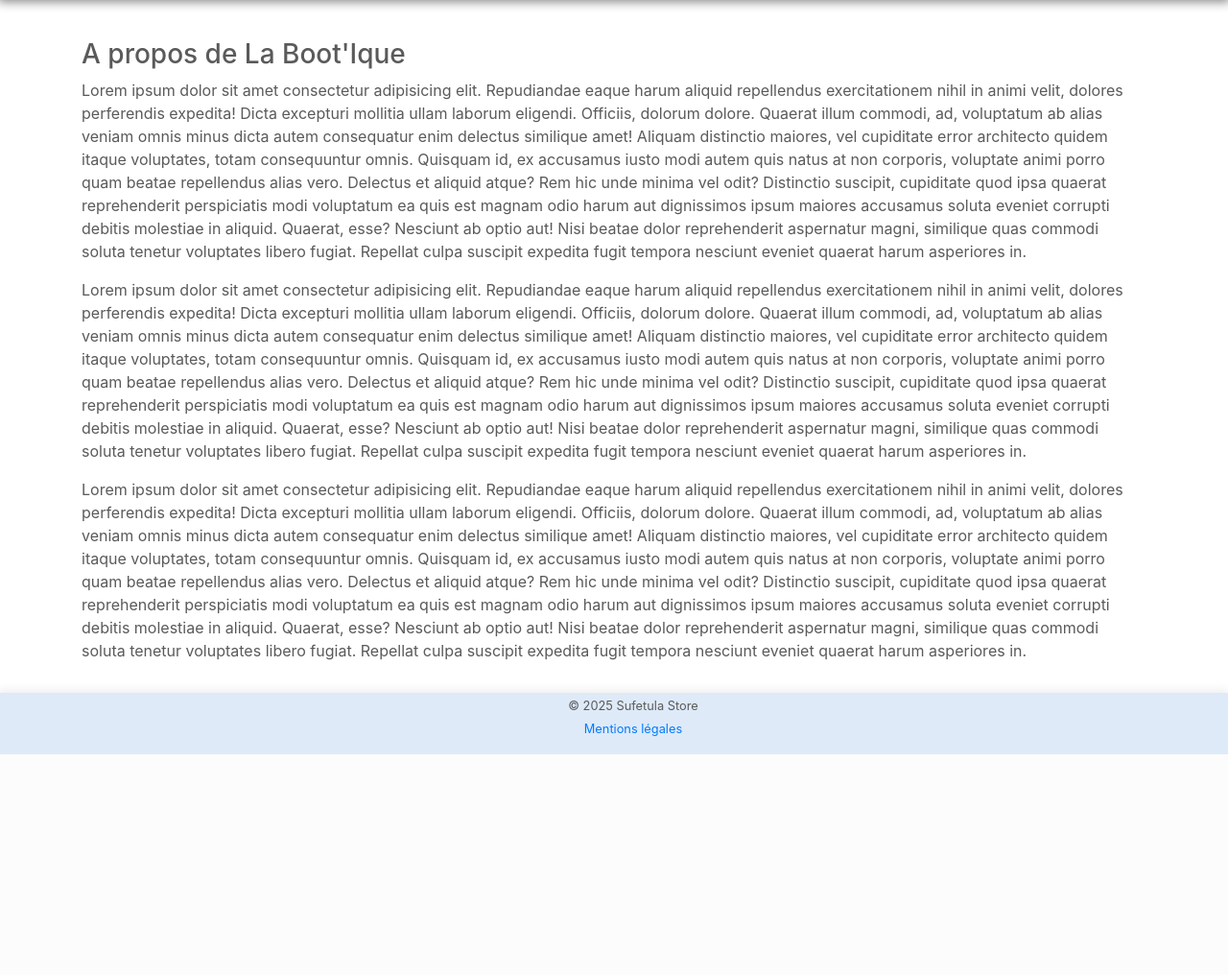
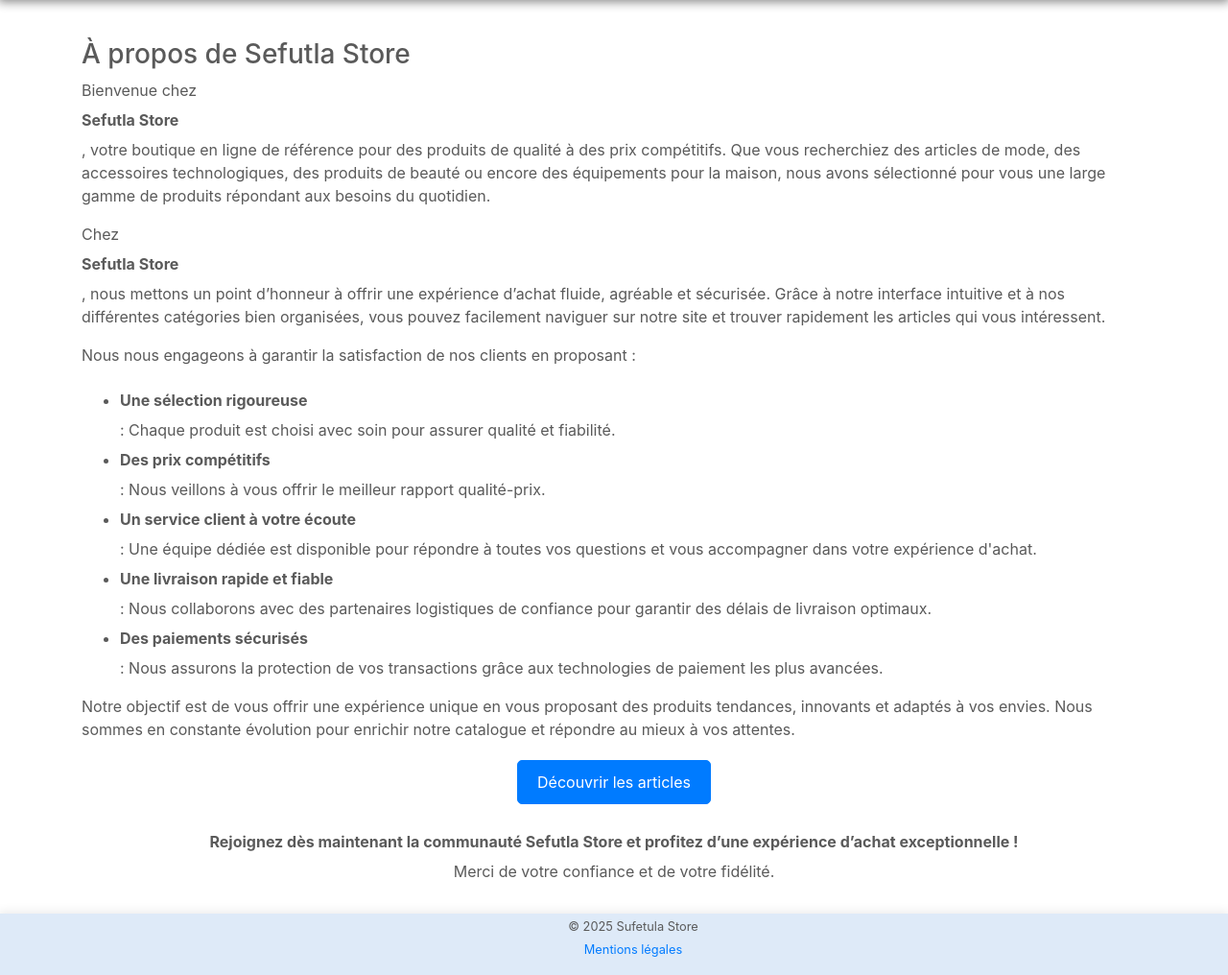
Before and after one commit to Baha-Bouazizi/E-Commerce-With-Symfony, a Symfony app: template templates/home/about.html.twig in a window 1280 px wide. Shown: the part 56-1072 px from the top of the page at 96% size. Before the commit the page ends 842 px from the top, so only its background shows below. Run offline with Twig, Linux system fonts and the light colour scheme; the template is opened without the code that fills it, so the values that code supplies are empty; some libraries are stand-ins or nearby versions.

Commit message:
Modification des images de la page d'accueil et mise à jour du contenu de 'À propos'

```diff
--- a/templates/base.html.twig
+++ b/templates/base.html.twig
@@ -6,7 +6,7 @@
     <meta name="description" content="Une boutique géniale, avec pleins d'articles géniaux et beau et tout...">
     <meta name="author" content="Mark Otto, Jacob Thornton, and Bootstrap contributors">
     <meta name="generator" content="Jekyll v4.1.1">
-    <title>{% block title %}La boot'ique{% endblock %}</title>
+    <title>{% block title %}Sefutla Store{% endblock %}</title>
 
     <link href="{{asset('assets/css/bootstrap.min.css')}}" rel="stylesheet">
     <link href="{{asset('assets/css/carousel.css')}}" rel="stylesheet">
--- a/templates/home/about.html.twig
+++ b/templates/home/about.html.twig
@@ -1,26 +1,36 @@
 {% extends 'base.html.twig' %}
 
 {% block body %}
-<h3>A propos de La Boot'Ique</h3>
+<h3>À propos de Sefutla Store</h3>
 <p>
-    Lorem ipsum dolor sit amet consectetur adipisicing elit. Repudiandae eaque harum aliquid repellendus exercitationem nihil in animi velit, dolores perferendis expedita! Dicta excepturi mollitia ullam laborum eligendi. Officiis, dolorum dolore.
-    Quaerat illum commodi, ad, voluptatum ab alias veniam omnis minus dicta autem consequatur enim delectus similique amet! Aliquam distinctio maiores, vel cupiditate error architecto quidem itaque voluptates, totam consequuntur omnis.
-    Quisquam id, ex accusamus iusto modi autem quis natus at non corporis, voluptate animi porro quam beatae repellendus alias vero. Delectus et aliquid atque? Rem hic unde minima vel odit?
-    Distinctio suscipit, cupiditate quod ipsa quaerat reprehenderit perspiciatis modi voluptatum ea quis est magnam odio harum aut dignissimos ipsum maiores accusamus soluta eveniet corrupti debitis molestiae in aliquid. Quaerat, esse?
-    Nesciunt ab optio aut! Nisi beatae dolor reprehenderit aspernatur magni, similique quas commodi soluta tenetur voluptates libero fugiat. Repellat culpa suscipit expedita fugit tempora nesciunt eveniet quaerat harum asperiores in.
+    Bienvenue chez <strong>Sefutla Store</strong>, votre boutique en ligne de référence pour des produits de qualité à des prix compétitifs. Que vous recherchiez des articles de mode, des accessoires technologiques, des produits de beauté ou encore des équipements pour la maison, nous avons sélectionné pour vous une large gamme de produits répondant aux besoins du quotidien.
 </p>
 <p>
-    Lorem ipsum dolor sit amet consectetur adipisicing elit. Repudiandae eaque harum aliquid repellendus exercitationem nihil in animi velit, dolores perferendis expedita! Dicta excepturi mollitia ullam laborum eligendi. Officiis, dolorum dolore.
-    Quaerat illum commodi, ad, voluptatum ab alias veniam omnis minus dicta autem consequatur enim delectus similique amet! Aliquam distinctio maiores, vel cupiditate error architecto quidem itaque voluptates, totam consequuntur omnis.
-    Quisquam id, ex accusamus iusto modi autem quis natus at non corporis, voluptate animi porro quam beatae repellendus alias vero. Delectus et aliquid atque? Rem hic unde minima vel odit?
-    Distinctio suscipit, cupiditate quod ipsa quaerat reprehenderit perspiciatis modi voluptatum ea quis est magnam odio harum aut dignissimos ipsum maiores accusamus soluta eveniet corrupti debitis molestiae in aliquid. Quaerat, esse?
-    Nesciunt ab optio aut! Nisi beatae dolor reprehenderit aspernatur magni, similique quas commodi soluta tenetur voluptates libero fugiat. Repellat culpa suscipit expedita fugit tempora nesciunt eveniet quaerat harum asperiores in.
+    Chez <strong>Sefutla Store</strong>, nous mettons un point d’honneur à offrir une expérience d’achat fluide, agréable et sécurisée. Grâce à notre interface intuitive et à nos différentes catégories bien organisées, vous pouvez facilement naviguer sur notre site et trouver rapidement les articles qui vous intéressent.
 </p>
 <p>
-    Lorem ipsum dolor sit amet consectetur adipisicing elit. Repudiandae eaque harum aliquid repellendus exercitationem nihil in animi velit, dolores perferendis expedita! Dicta excepturi mollitia ullam laborum eligendi. Officiis, dolorum dolore.
-    Quaerat illum commodi, ad, voluptatum ab alias veniam omnis minus dicta autem consequatur enim delectus similique amet! Aliquam distinctio maiores, vel cupiditate error architecto quidem itaque voluptates, totam consequuntur omnis.
-    Quisquam id, ex accusamus iusto modi autem quis natus at non corporis, voluptate animi porro quam beatae repellendus alias vero. Delectus et aliquid atque? Rem hic unde minima vel odit?
-    Distinctio suscipit, cupiditate quod ipsa quaerat reprehenderit perspiciatis modi voluptatum ea quis est magnam odio harum aut dignissimos ipsum maiores accusamus soluta eveniet corrupti debitis molestiae in aliquid. Quaerat, esse?
-    Nesciunt ab optio aut! Nisi beatae dolor reprehenderit aspernatur magni, similique quas commodi soluta tenetur voluptates libero fugiat. Repellat culpa suscipit expedita fugit tempora nesciunt eveniet quaerat harum asperiores in.
+    Nous nous engageons à garantir la satisfaction de nos clients en proposant :
+    <ul>
+        <li><strong>Une sélection rigoureuse</strong> : Chaque produit est choisi avec soin pour assurer qualité et fiabilité.</li>
+        <li><strong>Des prix compétitifs</strong> : Nous veillons à vous offrir le meilleur rapport qualité-prix.</li>
+        <li><strong>Un service client à votre écoute</strong> : Une équipe dédiée est disponible pour répondre à toutes vos questions et vous accompagner dans votre expérience d'achat.</li>
+        <li><strong>Une livraison rapide et fiable</strong> : Nous collaborons avec des partenaires logistiques de confiance pour garantir des délais de livraison optimaux.</li>
+        <li><strong>Des paiements sécurisés</strong> : Nous assurons la protection de vos transactions grâce aux technologies de paiement les plus avancées.</li>
+    </ul>
+</p>
+<p>
+    Notre objectif est de vous offrir une expérience unique en vous proposant des produits tendances, innovants et adaptés à vos envies. Nous sommes en constante évolution pour enrichir notre catalogue et répondre au mieux à vos attentes.
+</p>
+
+<!-- Bouton pour découvrir les articles -->
+<div style="text-align: center; margin-top: 20px;">
+    <a href="http://127.0.0.1:8000/articles" class="btn btn-primary" style="padding: 10px 20px; font-size: 16px; text-decoration: none; background-color: #007bff; color: white; border-radius: 5px;">
+        Découvrir les articles
+    </a>
+</div>
+
+<p style="text-align: center; margin-top: 20px;">
+    <strong>Rejoignez dès maintenant la communauté Sefutla Store et profitez d’une expérience d’achat exceptionnelle !</strong>
+    Merci de votre confiance et de votre fidélité.
 </p>
 {% endblock %}
--- a/templates/home/index.html.twig
+++ b/templates/home/index.html.twig
@@ -28,7 +28,7 @@
                 <p class="lead text-dark">Découvrez des pièces élégantes et modernes pour cette saison automnale, inspirées par la beauté des paysages de Sbeitla et de ses ruines antiques.</p>
             </div>
             <div class="col-md-5">
-                <img class="img-fluid rounded shadow" src="{{ asset('assets/img/woman.jpg') }}" alt="Collection Automne">
+                <img class="img-fluid rounded shadow" src="{{ asset('assets/img/s1.jpg') }}" alt="Collection Automne">
             </div>
         </div>
 
@@ -40,7 +40,7 @@
                 <p class="lead text-dark">Profitez de réductions sur une large gamme d'articles pour homme. Style et élégance, tout comme les vestiges antiques de Sbeitla, mais à des prix abordables.</p>
             </div>
             <div class="col-md-5 order-md-1">
-                <img class="img-fluid rounded shadow" src="{{ asset('assets/img/man.jpg') }}" alt="Mode Homme">
+                <img class="img-fluid rounded shadow" src="{{ asset('assets/img/s2.jpg') }}" alt="Mode Homme">
             </div>
         </div>
 
```
Also changed, not shown: public/assets/img/s1.jpg (added), public/assets/img/s2.jpg (added).
